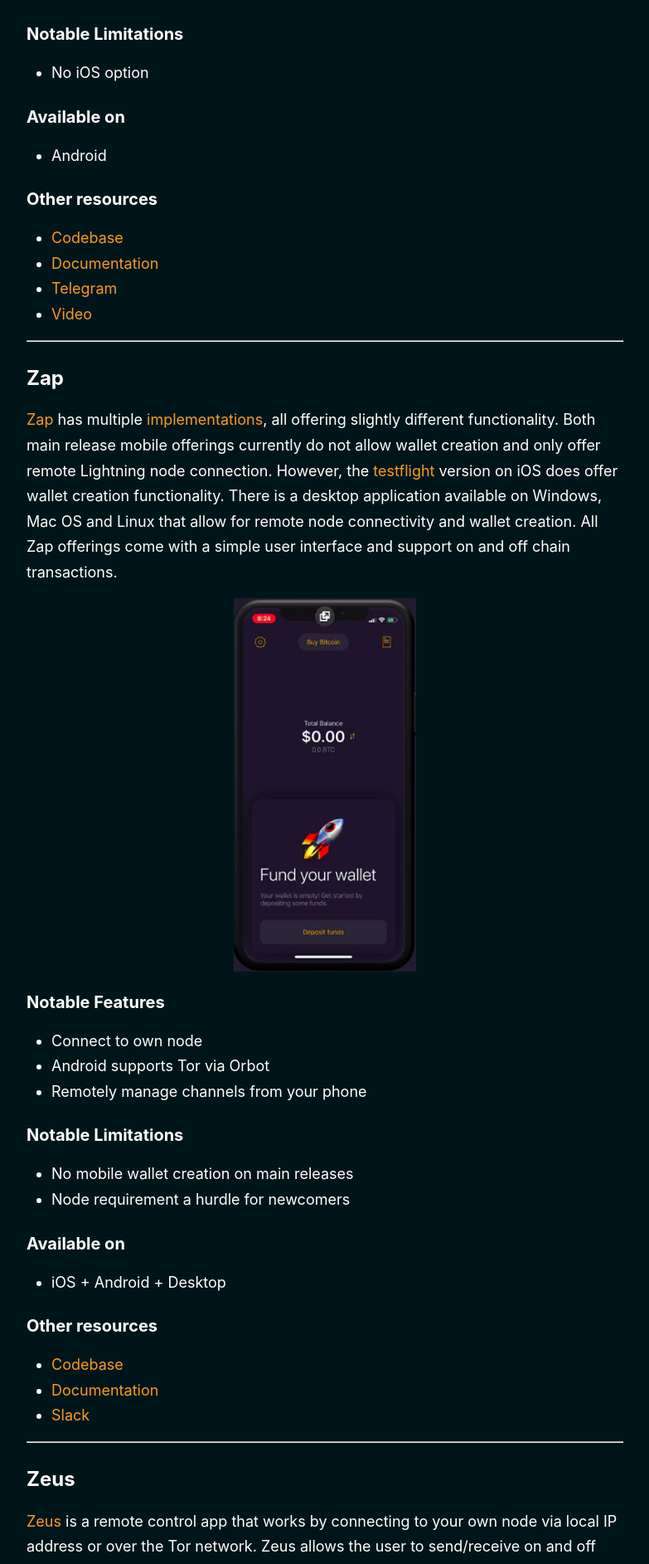
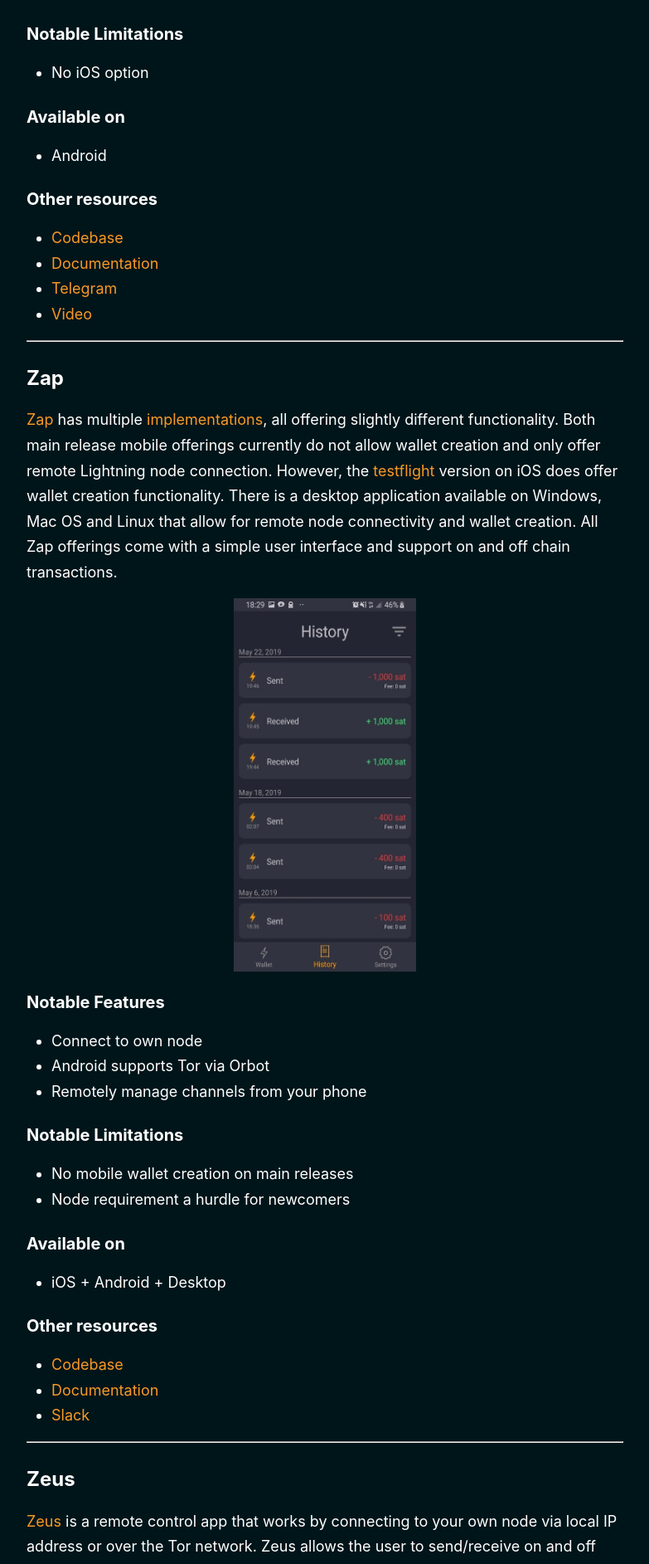
Before and after one commit to BitcoinQnA/bitcoin-wallet-guide, a Jekyll site: the page built from _pages/lightning.md, in a window 1280 px wide. Shown: the part 3994-5879 px from the top of the page at 83% size, without its empty margins (248-1031 px from the left). Built offline with Jekyll 4.4.1, drawn with Linux system fonts in a browser that asks for light colours.

Commit message:
Update lightning.md

```diff
--- a/_pages/lightning.md
+++ b/_pages/lightning.md
@@ -97,7 +97,7 @@ Lightning native wallets aren't that different from a 'normal' bitcoin wallet, i
 
 [Zap](https://zaphq.io/) has multiple [implementations](https://zaphq.io/download), all offering slightly different functionality. Both main release mobile offerings currently do not allow wallet creation and only offer remote Lightning node connection. However, the [testflight](https://testflight.apple.com/join/elC3EXAK) version on iOS does offer wallet creation functionality. There is a desktop application available on Windows, Mac OS and Linux that allow for remote node connectivity and wallet creation. All Zap offerings come with a simple user interface and support on and off chain transactions.
 
-<img src="https://raw.githubusercontent.com/BitcoinQnA/bitcoin-wallet-guide/master/images/Zap.png" class=responsive width="220" height="450" maxheight="500">
+<img src="https://raw.githubusercontent.com/BitcoinQnA/bitcoin-wallet-guide/master/images/Zap.jpg" class=responsive width="220" height="450" maxheight="500">
 
 ### Notable Features
 * Connect to own node
```
